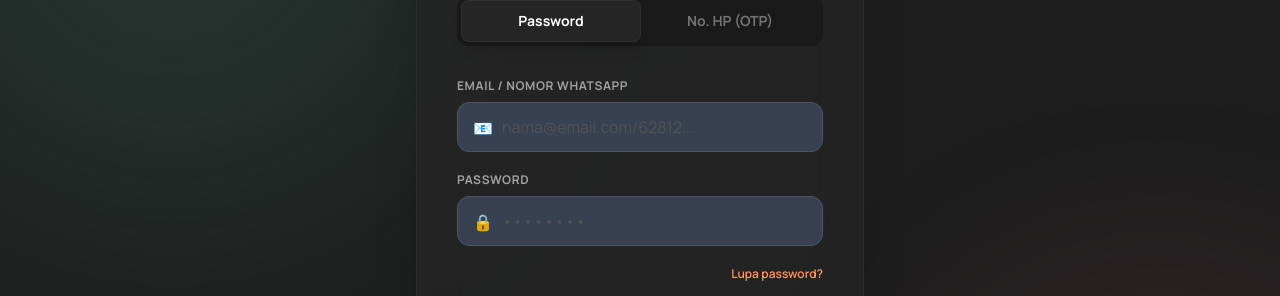
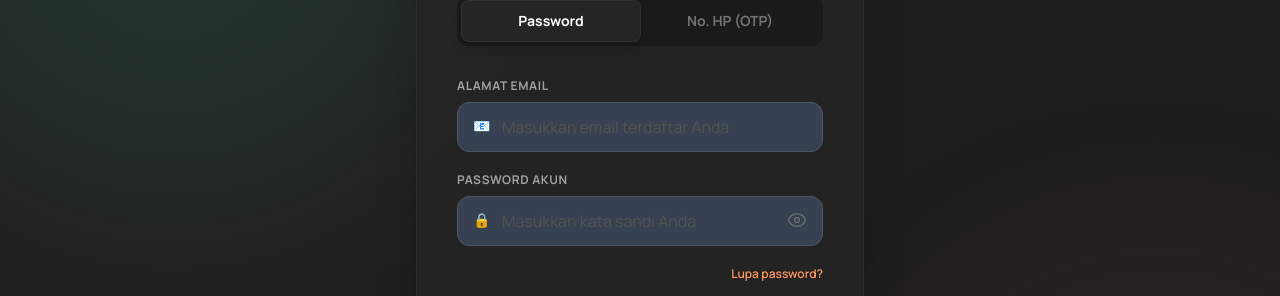
Before and after one commit to Zekkenwa/kasaku, a Next.js app: page /login in a window 1280 px wide. Shown: the part 227-523 px from the top of the page. Built offline with nearby package versions, Linux system fonts and the light colour scheme; no server answers.

Commit message:
refactor: login page show password, email-only password auth, and UI polish

```diff
--- a/app/login/page.tsx
+++ b/app/login/page.tsx
@@ -20,6 +20,7 @@ export default function LoginPage() {
   const [isLoading, setIsLoading] = useState(false);
   const otpTimer = useOtpCountdown();
 
+  const [showPassword, setShowPassword] = useState(false);
   const [userNotFound, setUserNotFound] = useState(false);
 
   // Check user existence
@@ -132,49 +133,65 @@ export default function LoginPage() {
                 if (result?.ok) {
                   router.replace("/dashboard");
                 } else {
-                  alert("Email atau password salah.");
+                  alert("Email atau password Anda salah.");
                 }
               }}
               className="space-y-5"
             >
               <div>
                 <label htmlFor="email" className="block text-xs font-bold text-neutral-400 uppercase tracking-wider mb-2">
-                  Email / Nomor WhatsApp
+                  Alamat Email
                 </label>
                 <div className="relative">
-                  <span className="absolute left-4 top-3.5 text-neutral-500">📧</span>
+                  <span className="absolute left-4 top-3.5 text-neutral-500 text-sm">📧</span>
                   <input
                     id="email"
-                    type="text"
+                    type="email"
                     value={email}
                     onChange={(e) => { setEmail(e.target.value); setUserNotFound(false); }}
                     onBlur={() => checkUser(email)}
-                    placeholder="nama@email.com/62812..."
+                    placeholder="Masukkan email terdaftar Anda"
                     required
                     className={`w-full pl-11 pr-4 py-3 rounded-xl bg-[#1a1a1a] border text-white placeholder-neutral-600 focus:outline-none focus:ring-2 transition-all ${userNotFound ? 'border-red-500 focus:ring-red-500/50' : 'border-white/5 focus:ring-brand-green/50 focus:border-brand-green/50'}`}
                   />
                 </div>
                 {userNotFound && (
                   <p className="text-brand-red text-xs mt-2 animate-pulse flex items-center gap-1">
-                    ⚠️ Akun belum terdaftar, silahkan register.
+                    ⚠️ Email belum terdaftar, silakan daftar baru.
                   </p>
                 )}
               </div>
               <div>
                 <label htmlFor="password" className="block text-xs font-bold text-neutral-400 uppercase tracking-wider mb-2">
-                  Password
+                  Password Akun
                 </label>
                 <div className="relative">
-                  <span className="absolute left-4 top-3.5 text-neutral-500">🔒</span>
+                  <span className="absolute left-4 top-3.5 text-neutral-500 text-sm">🔒</span>
                   <input
                     id="password"
-                    type="password"
+                    type={showPassword ? "text" : "password"}
                     value={password}
                     onChange={(e) => setPassword(e.target.value)}
-                    placeholder="••••••••"
+                    placeholder="Masukkan kata sandi Anda"
                     required
-                    className="w-full pl-11 pr-4 py-3 rounded-xl bg-[#1a1a1a] border border-white/5 text-white placeholder-neutral-600 focus:outline-none focus:ring-2 focus:ring-brand-green/50 focus:border-brand-green/50 transition-all"
+                    className="w-full pl-11 pr-12 py-3 rounded-xl bg-[#1a1a1a] border border-white/5 text-white placeholder-neutral-600 focus:outline-none focus:ring-2 focus:ring-brand-green/50 focus:border-brand-green/50 transition-all font-mono"
                   />
+                  <button
+                    type="button"
+                    onClick={() => setShowPassword(!showPassword)}
+                    className="absolute right-4 top-3.5 text-neutral-500 hover:text-white transition-colors"
+                  >
+                    {showPassword ? (
+                      <svg xmlns="http://www.w3.org/2000/svg" fill="none" viewBox="0 0 24 24" strokeWidth={1.5} stroke="currentColor" className="w-5 h-5">
+                        <path strokeLinecap="round" strokeLinejoin="round" d="M3.98 8.223A10.477 10.477 0 001.934 12C3.226 16.338 7.244 19.5 12 19.5c.993 0 1.953-.138 2.863-.395M6.228 6.228A10.454 10.454 0 0112 4.5c4.756 0 8.773 3.162 10.065 7.498a10.523 10.523 0 01-4.293 5.774M6.228 6.228L3 3m3.228 3.228l3.65 3.65m7.894 7.894L21 21m-3.228-3.228l-3.65-3.65m0 0a3 3 0 10-4.243-4.243m4.242 4.242L9.88 9.88" />
+                      </svg>
+                    ) : (
+                      <svg xmlns="http://www.w3.org/2000/svg" fill="none" viewBox="0 0 24 24" strokeWidth={1.5} stroke="currentColor" className="w-5 h-5">
+                        <path strokeLinecap="round" strokeLinejoin="round" d="M2.036 12.322a1.012 1.012 0 010-.639C3.423 7.51 7.36 4.5 12 4.5c4.638 0 8.573 3.007 9.963 7.178.07.207.07.431 0 .639C20.577 16.49 16.64 19.5 12 19.5c-4.638 0-8.573-3.007-9.963-7.178z" />
+                        <path strokeLinecap="round" strokeLinejoin="round" d="M15 12a3 3 0 11-6 0 3 3 0 016 0z" />
+                      </svg>
+                    )}
+                  </button>
                 </div>
               </div>
 
@@ -211,15 +228,15 @@ export default function LoginPage() {
                   requestOtp();
                 }}>
                   <div>
-                    <label className="block text-xs font-bold text-neutral-400 uppercase tracking-wider mb-2">Nomor WhatsApp</label>
+                    <label className="block text-xs font-bold text-neutral-400 uppercase tracking-wider mb-2">Nomor WhatsApp Aktif</label>
                     <div className="relative">
-                      <span className="absolute left-4 top-3.5 text-neutral-500">📱</span>
+                      <span className="absolute left-4 top-3.5 text-neutral-500 text-sm">📱</span>
                       <input
                         type="text"
                         value={phone}
                         onChange={(e) => { setPhone(e.target.value.replace(/\D/g, "")); setUserNotFound(false); }}
                         onBlur={() => checkUser(phone)}
-                        placeholder="62812..."
+                        placeholder="Contoh: 628123456789"
                         required
                         className={`w-full pl-11 pr-4 py-3 rounded-xl bg-[#1a1a1a] border text-white placeholder-neutral-600 focus:outline-none focus:ring-2 transition-all ${userNotFound ? 'border-red-500 focus:ring-red-500/50' : 'border-white/5 focus:ring-brand-green/50 focus:border-brand-green/50'}`}
                       />
--- a/lib/auth.ts
+++ b/lib/auth.ts
@@ -58,13 +58,7 @@ export const authOptions: NextAuthOptions = {
           return null;
         }
         const identifier = credentials.email;
-        let user;
-        if (identifier.includes("@")) {
-          user = await prisma.user.findUnique({ where: { email: identifier } });
-        } else {
-          const phone = identifier.replace(/\D/g, "");
-          user = await prisma.user.findFirst({ where: { phone: phone } });
-        }
+        const user = await prisma.user.findUnique({ where: { email: identifier } });
         if (!user || !user.passwordHash) return null;
         const isValid = await compare(credentials.password, user.passwordHash);
         if (!isValid) return null;
```
